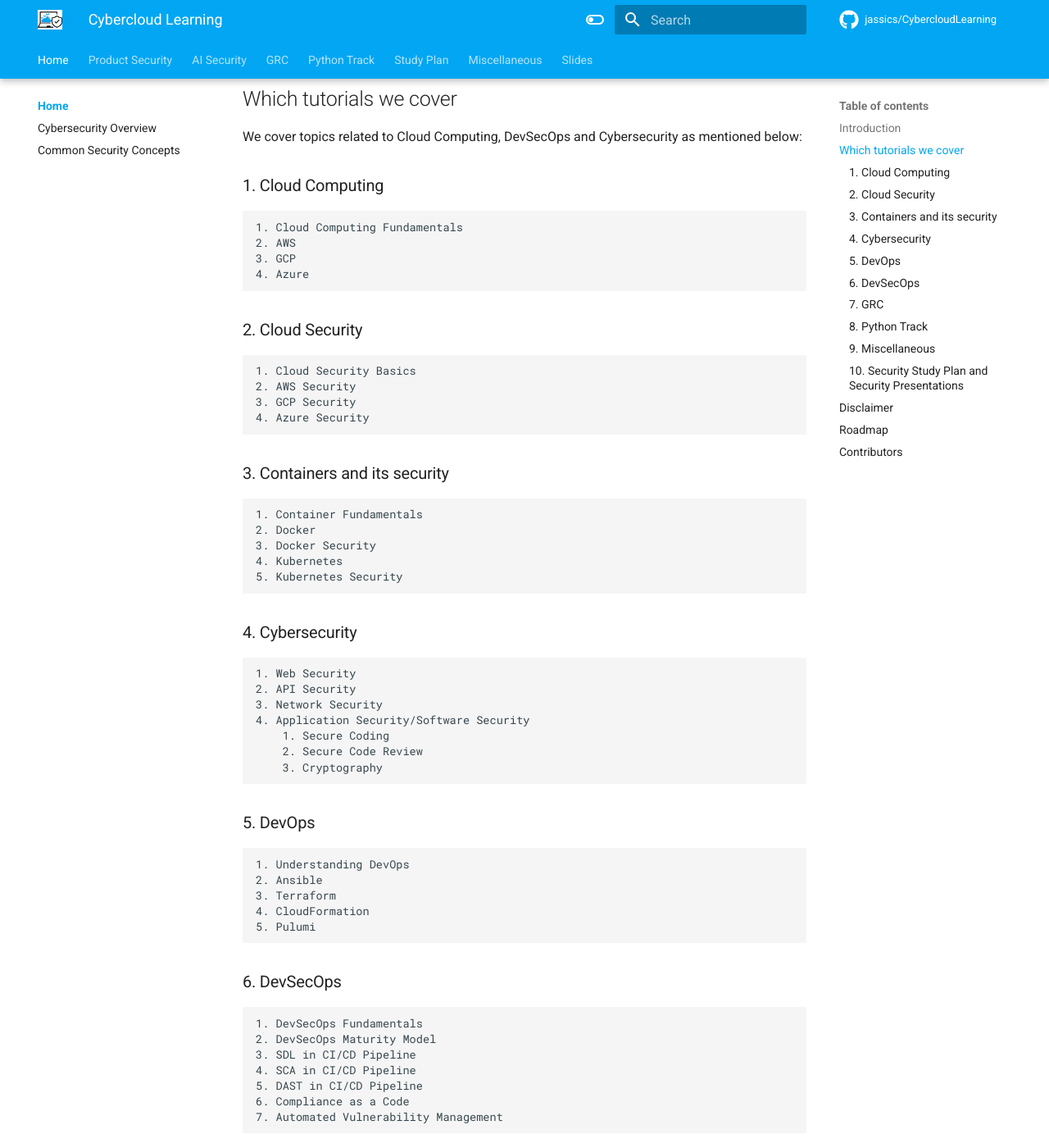
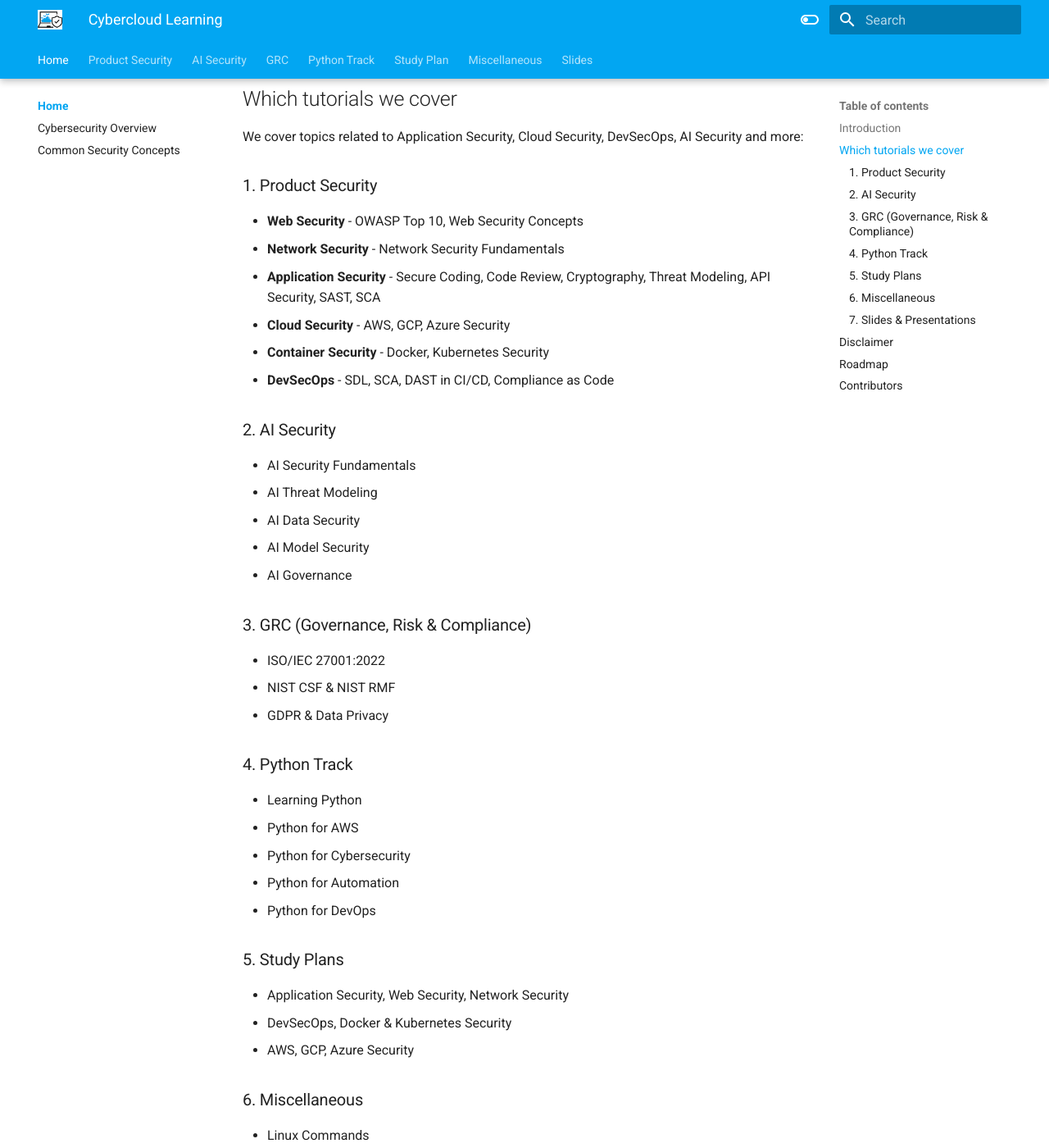
Before and after one commit to jassics/CybercloudLearning, an MkDocs documentation site: the page built from docs/index.md, in a window 1280 px wide and 1400 px high, scrolled down 915 px. Shown: the whole window at 82% size. Built offline with MkDocs 1.6.1 and Material for MkDocs 9.7.7, drawn with Linux system fonts in a browser that asks for light colours; comment, search, counter and statistics services are not loaded; some of the changed text lies outside the part shown.

Commit message:
Updated study plan and updated menu items

```diff
--- a/docs/index.md
+++ b/docs/index.md
@@ -22,65 +22,50 @@
 However, we wil make sure that we would cover minimal basic knowledge required to understand any concepts.
 
 ## Which tutorials we cover
-We cover topics related to Cloud Computing, DevSecOps and Cybersecurity as mentioned below:
+We cover topics related to Application Security, Cloud Security, DevSecOps, AI Security and more:
 
-### 1. Cloud Computing
-    1. Cloud Computing Fundamentals
-    2. AWS
-    3. GCP
-    4. Azure
-### 2. Cloud Security
-    1. Cloud Security Basics
-    2. AWS Security
-    3. GCP Security
-    4. Azure Security
-### 3. Containers and its security
-    1. Container Fundamentals
-    2. Docker
-    3. Docker Security
-    4. Kubernetes
-    5. Kubernetes Security
-### 4. Cybersecurity
-    1. Web Security
-    2. API Security
-    3. Network Security
-    4. Application Security/Software Security
-        1. Secure Coding
-        2. Secure Code Review
-        3. Cryptography
-### 5. DevOps
-    1. Understanding DevOps
-    2. Ansible
-    3. Terraform
-    4. CloudFormation
-    5. Pulumi
-### 6. DevSecOps
-    1. DevSecOps Fundamentals
-    2. DevSecOps Maturity Model
-    3. SDL in CI/CD Pipeline
-    4. SCA in CI/CD Pipeline
-    5. DAST in CI/CD Pipeline
-    6. Compliance as a Code
-    7. Automated Vulnerability Management
-### 7. GRC
-    1. Data Privacy
-    2. NIST RMF
-    3. NIST CSF
-    4. GDPR
-    5. PCIDSS
-    6. HIPAA
-### 8. Python Track
-    1. Python Essentials
-    2. Python for AWS
-    3. Python for Cybersecurity
-    4. Python for Automation
-    5. Python for DevOps
-### 9. Miscellaneous
-    1. Linux Commands
-    2. Vim for everyone
-    3. Regular Expression with Examples
-### 10. Security Study Plan and Security Presentations
-It will cover common cybersecurity domains related study plans and presentations.
+### 1. Product Security
+- **Web Security** - OWASP Top 10, Web Security Concepts
+- **Network Security** - Network Security Fundamentals
+- **Application Security** - Secure Coding, Code Review, Cryptography, Threat Modeling, API Security, SAST, SCA
+- **Cloud Security** - AWS, GCP, Azure Security
+- **Container Security** - Docker, Kubernetes Security
+- **DevSecOps** - SDL, SCA, DAST in CI/CD, Compliance as Code
+
+### 2. AI Security
+- AI Security Fundamentals
+- AI Threat Modeling
+- AI Data Security
+- AI Model Security
+- AI Governance
+
+### 3. GRC (Governance, Risk & Compliance)
+- ISO/IEC 27001:2022
+- NIST CSF & NIST RMF
+- GDPR & Data Privacy
+
+### 4. Python Track
+- Learning Python
+- Python for AWS
+- Python for Cybersecurity
+- Python for Automation
+- Python for DevOps
+
+### 5. Study Plans
+- Application Security, Web Security, Network Security
+- DevSecOps, Docker & Kubernetes Security
+- AWS, GCP, Azure Security
+
+### 6. Miscellaneous
+- Linux Commands
+- ViM for Everyone
+- Regular Expression Essentials
+- Git Essentials
+
+### 7. Slides & Presentations
+- Cybersecurity Roadmaps
+- OWASP Top 10 (Web & API)
+- Cloud Security & Penetration Testing
 
 ## Disclaimer
 The information here provided by Cybercloud Gurus is only for educational purpose.
--- a/docs/study-plan/index.md
+++ b/docs/study-plan/index.md
@@ -1,18 +1,68 @@
-# Study Plans
-Based on various skills, we can choose corresponding study plans.
+# Security Study Plans
 
-Start with **[Common Skills Study Plan](common-skills-study-plan.md "Common Skills Study Plan")**
+A practical study plan to become a successful cybersecurity engineer based on roles like Pentest, AppSec, Cloud Security, DevSecOps, and more.
 
-## Cybersecurity
-1. [Application Security](./cybersecurity/application-security-study-plan.md "Application Security Study Plan")
-2. [Web Security Testing](./cybersecurity/web-security-testing-study-plan.md "Web Security testing Study Plan")
-3. [Network Security](./cybersecurity/network-security-study-plan.md "Network Security Study Plan")
-4. [DevSecOps Study Plan](./cybersecurity/devsecops-study-plan.md)
-5. [Docker Security Study Plan](./cybersecurity/docker-security-study-plan.md)
-6. [Kubernetes Security Study Plan](./cybersecurity/kubernetes-security-study-plan.md)
-7. [Python for Security](./cybersecurity/python-for-security-study-plan.md)
+!!! tip "Start Here"
+    Begin with **[Common Skills Study Plan](https://github.com/jassics/security-study-plan/blob/main/common-skills-study-plan.md)** - essential skills needed for all security roles.
+
+> All study plans are maintained at [github.com/jassics/security-study-plan](https://github.com/jassics/security-study-plan)
+
+## Application Security
+
+| Study Plan | Description |
+|------------|-------------|
+| [Application Security](https://github.com/jassics/security-study-plan/blob/main/application-security-study-plan.md) | Complete AppSec engineer roadmap |
+| [API Security](https://github.com/jassics/security-study-plan/blob/main/api-security-study-plan.md) | REST, GraphQL, API security testing |
+| [Web Penetration Testing](https://github.com/jassics/security-study-plan/blob/main/web-pentest-study-plan.md) | Web app pentesting skills |
+| [Threat Modeling](https://github.com/jassics/security-study-plan/blob/main/threat-modeling-study-plan.md) | STRIDE, PASTA, threat analysis |
+| [Secure Code Review](https://github.com/jassics/security-study-plan/blob/main/secure-code-review-study-plan.md) | Manual and automated code review |
+| [Cryptography](https://github.com/jassics/security-study-plan/blob/main/cryptography-study-plan.md) | Encryption, hashing, PKI |
 
 ## Cloud Security
-1. [AWS Security](./cloud-security/aws-security-study-plan.md "AWS Security Study Plan")
-2. [GCP Security](./cloud-security/gcp-security-study-plan.md "GCP Security Study Plan")
-3. [Azure Security](./cloud-security/azure-security-study-plan.md "Azure Security Study Plan")
+
+| Study Plan | Description |
+|------------|-------------|
+| [AWS Security](https://github.com/jassics/security-study-plan/blob/main/aws-security-study-plan.md) | IAM, S3, CloudTrail, GuardDuty |
+| [GCP Security](https://github.com/jassics/security-study-plan/blob/main/gcp-security-study-plan.md) | GCP security services & best practices |
+| [Azure Security](https://github.com/jassics/security-study-plan/blob/main/azure-security-study-plan.md) | Azure security fundamentals |
+
+## DevSecOps & Container Security
+
+| Study Plan | Description |
+|------------|-------------|
+| [DevSecOps](https://github.com/jassics/security-study-plan/blob/main/devsecops-study-plan.md) | CI/CD security, pipeline hardening |
+| [Docker Security](https://github.com/jassics/security-study-plan/blob/main/docker-security-study-plan.md) | Container security fundamentals |
+| [Kubernetes Security](https://github.com/jassics/security-study-plan/blob/main/kubernetes-security-study-plan.md) | K8s security, RBAC, network policies |
+| [Software Supply Chain Security](https://github.com/jassics/security-study-plan/blob/main/software-supply-chain-security-study-plan.md) | SBOM, dependency security |
+
+## Security Architecture & SDLC
+
+| Study Plan | Description |
+|------------|-------------|
+| [Security Architecture](https://github.com/jassics/security-study-plan/blob/main/security-architecture-study-plan.md) | Security design principles |
+| [Secure SDLC](https://github.com/jassics/security-study-plan/blob/main/secure-software-development-lifecycle-study-plan.md) | Security in development lifecycle |
+| [Product Security](https://github.com/jassics/security-study-plan/blob/main/product-security-study-plan.md) | End-to-end product security |
+| [GRC](https://github.com/jassics/security-study-plan/blob/main/grc-study-plan.md) | Governance, Risk & Compliance |
+
+## Specialized Security
+
+| Study Plan | Description |
+|------------|-------------|
+| [Network Security](https://github.com/jassics/security-study-plan/blob/main/network-security-study-plan.md) | Network defense & monitoring |
+| [GenAI Security](https://github.com/jassics/security-study-plan/blob/main/genai-security-study-plan.md) | LLM security, prompt injection |
+| [IAM Security](https://github.com/jassics/security-study-plan/blob/main/iam-security-study-plan.md) | Identity & Access Management |
+| [Mobile Application Security](https://github.com/jassics/security-study-plan/blob/main/mobile-application-security-study-plan.md) | iOS & Android security |
+| [Blue Team & Detection](https://github.com/jassics/security-study-plan/blob/main/blue-team-detection-response-study-plan.md) | SOC, SIEM, incident response |
+| [Reverse Engineering & Malware](https://github.com/jassics/security-study-plan/blob/main/reverse-engineering-malware-security-study-plan.md) | Malware analysis |
+| [OSINT & Social Engineering](https://github.com/jassics/security-study-plan/blob/main/osint-social-engineering-study-plan.md) | Reconnaissance techniques |
+
+## How to Use These Study Plans
+
+1. **Start with Common Skills** - Build foundational knowledge
+2. **Choose your path** - Pick a role-specific study plan
+3. **Study 3-4 hours daily** - Consistency is key
+4. **Hands-on practice** - Labs and real-world scenarios
+5. **Track your progress** - Check off completed topics
+
+!!! note "Contribute"
+    Help improve these study plans by contributing to [security-study-plan](https://github.com/jassics/security-study-plan)
--- a/mkdocs.yml
+++ b/mkdocs.yml
@@ -1,11 +1,8 @@
 site_name: CyberCloud Guru
 site_url: https://cybercloud.guru/
-site_description: Tutorials for Cybersecurity, CloudSecurity, DevSecOps and many more with an easy to understand examples.
+site_description: Easy to follow and understand tutorials with real-world examples for Application Security, CloudSecurity, DevSecOps, AI security and many more.
 site_author: Sanjeev Jaiswal (Jassi)
 copyright: '&copy; Copyright 2026 - Developed with Care by CyberCloud Gurus'
-repo_url: https://github.com/jassics/CybercloudLearning
-repo_name: jassics/CybercloudLearning
-edit_uri: blob/main/docs/
 
 theme:
   name: material #mkdocs, readthedocs, material
@@ -127,18 +124,7 @@
         - 'Python for DevOps': python-track/python-for-devops.md
         - 'Python for Cybersecurity': python-track/python-for-cybersecurity.md
     - Study Plan:
-        - 'Study Plans': study-plan/index.md
-        - 'Common Skills required for security study plan': study-plan/common-skills-study-plan.md
-        - 'Application Security Study Plan': study-plan/cybersecurity/application-security-study-plan.md
-        - 'Web Security Testing Study Plan': study-plan/cybersecurity/web-security-testing-study-plan.md
-        - 'Network Security Study Plan': study-plan/cybersecurity/network-security-study-plan.md
-        - 'DevSecOps Study Plan': study-plan/cybersecurity/devsecops-study-plan.md
-        - 'Docker Security Study Plan': study-plan/cybersecurity/docker-security-study-plan.md
-        - 'Kubernetes Security Study Plan': study-plan/cybersecurity/kubernetes-security-study-plan.md
-        - 'Python for Security Study Plan': study-plan/cybersecurity/python-for-security-study-plan.md
-        - 'AWS Security Study Plan': study-plan/cloud-security/aws-security-study-plan.md
-        - 'Azure Security Study Plan': study-plan/cloud-security/azure-security-study-plan.md
-        - 'GCP Security Study Plan': study-plan/cloud-security/gcp-security-study-plan.md
+        - 'All Study Plans': study-plan/index.md
     - Miscellaneous:
       - 'Linux Commands': miscellaneous/linux-commands.md
       - 'ViM for Everyone': miscellaneous/vim-essentials.md
```
